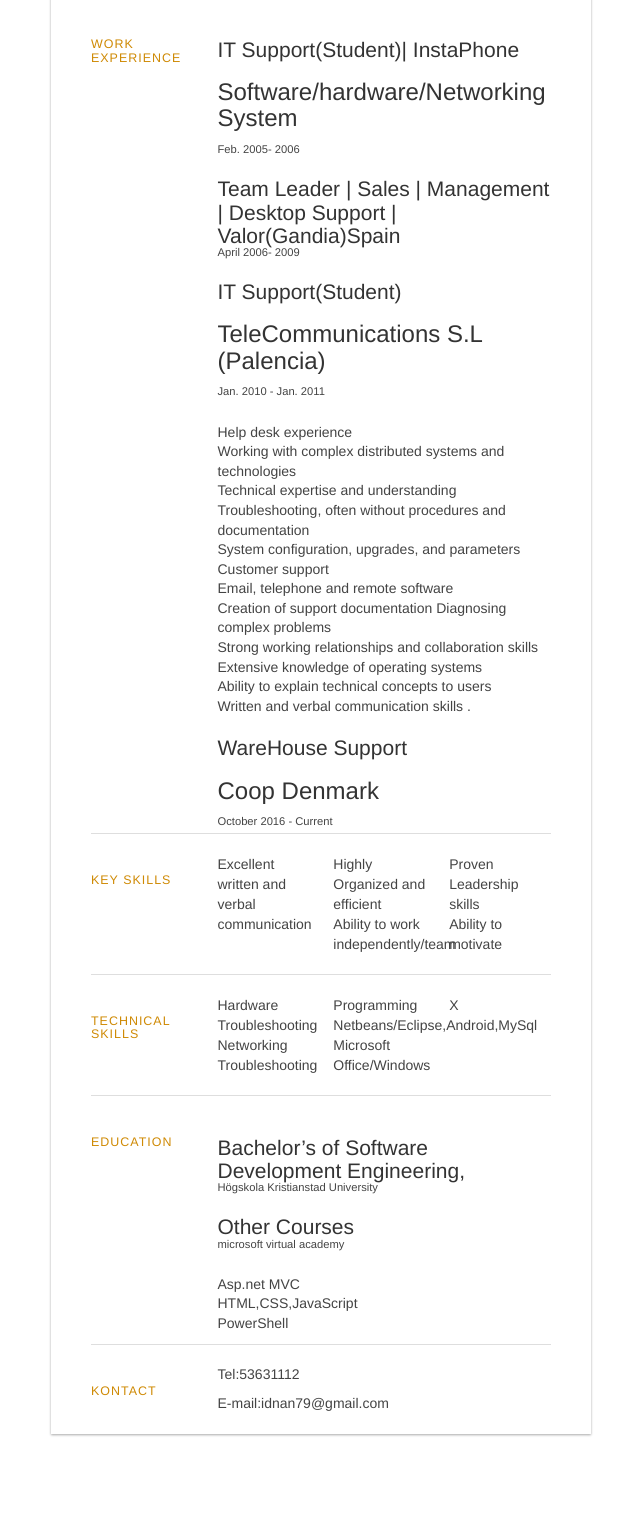
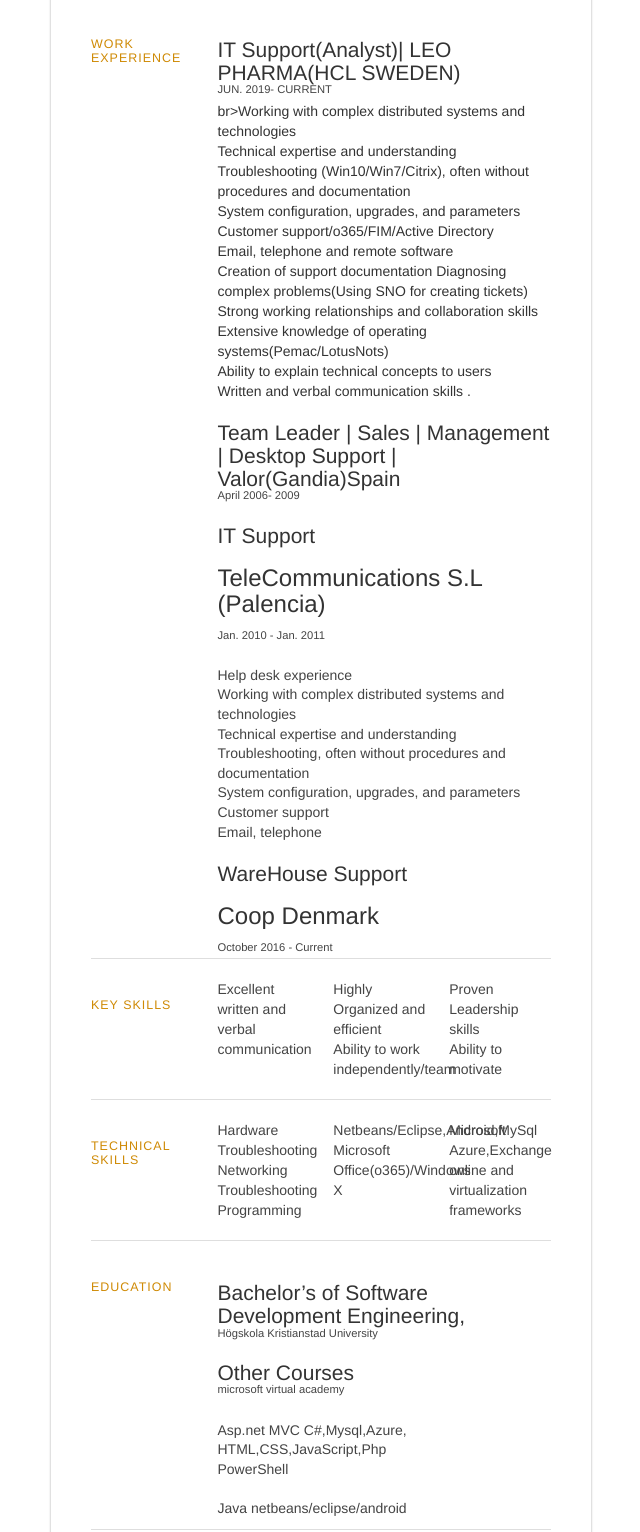
Before and after one commit to Idnan79/MyDoc.github.io, a plain HTML site: page index.html in a window 1280 px wide. Shown: the part 400-1932 px from the top of the page, without its empty margins (319-959 px from the left). Before the commit the page ends 1864 px from the top, so only its background shows below. Drawn offline with nearby package versions, Linux system fonts and the light colour scheme.

Commit message:
Update index.html

```diff
--- a/index.html
+++ b/index.html
@@ -58,15 +58,27 @@
 
         <div class="sectionContent">
           <article>
-            <h2>IT Support(Student)| InstaPhone</h2>
-            <h3>Software/hardware/Networking System </h3>
-            <p class="subDetails">Feb.  2005- 2006 </p>
+            <h2>IT Support(Analyst)| LEO PHARMA(HCL SWEDEN)</h2>
+            <p class="subDetails">JUN.  2019- CURRENT </p>
+             br>Working with complex distributed systems and technologies
+<br>Technical expertise and understanding
+Troubleshooting (Win10/Win7/Citrix), often without procedures and documentation
+<br>System configuration, upgrades, and parameters
+<br>Customer support/o365/FIM/Active Directory
+<br>Email, telephone and remote software
+<br>Creation of support documentation
+Diagnosing complex problems(Using SNO for creating tickets)
+<br>Strong working relationships and collaboration skills
+<br>Extensive knowledge of operating systems(Pemac/LotusNots)
+<br>Ability to explain technical concepts to users
+<br>Written and verbal communication skills .</p>
+          </article>
             <h2>Team Leader | Sales | Management |  Desktop Support  | Valor(Gandia)Spain</h2>
             <p class="subDetails">April 2006- 2009 </p>
           </article>
 
           <article>
-            <h2>IT Support(Student)</h2>
+            <h2>IT Support</h2>
             <h3>TeleCommunications S.L (Palencia)</h3>
             <p class="subDetails">Jan. 2010 - Jan. 2011</p>
             <p><br>Help desk experience
@@ -75,13 +87,7 @@
 Troubleshooting, often without procedures and documentation
 <br>System configuration, upgrades, and parameters
 <br>Customer support
-<br>Email, telephone and remote software
-<br>Creation of support documentation
-Diagnosing complex problems
-<br>Strong working relationships and collaboration skills
-<br>Extensive knowledge of operating systems
-<br>Ability to explain technical concepts to users
-<br>Written and verbal communication skills .</p>
+<br>Email, telephone </p>
           </article>
 
           <article>
@@ -96,13 +102,10 @@ Diagnosing complex problems
 
         <div class="clear"></div>
       </section>
-
-
       <section>
         <div class="sectionTitle">
           <h1>Key Skills</h1>
         </div>
-
         <div class="sectionContent">
           <ul class="keySkills">
             <li>Excellent written and verbal communication</li>
@@ -126,10 +129,8 @@ Diagnosing complex problems
             <li>Networking Troubleshooting</li>
             <li>Programming</li>
             <li>Netbeans/Eclipse,Android,MySql</li>
-            <li>Microsoft Office/Windows X</li>
-
-
-          </ul>
+            <li>Microsoft Office(o365)/Windows X</li>
+            <li>Microsoft Azure,Exchange online and virtualization frameworks </ul>
         </div>
         <div class="clear"></div>
       </section>
@@ -151,9 +152,10 @@ Diagnosing complex problems
             <p class="subDetails">microsoft virtual academy</p>
             <p>
 
-              <br>Asp.net MVC
-              <br>HTML,CSS,JavaScript
+              <br>Asp.net MVC C#,Mysql,Azure,
+              <br>HTML,CSS,JavaScript,Php
               <br>PowerShell</br>
+              <br>Java netbeans/eclipse/android</br>
 
 
             </p>
```
